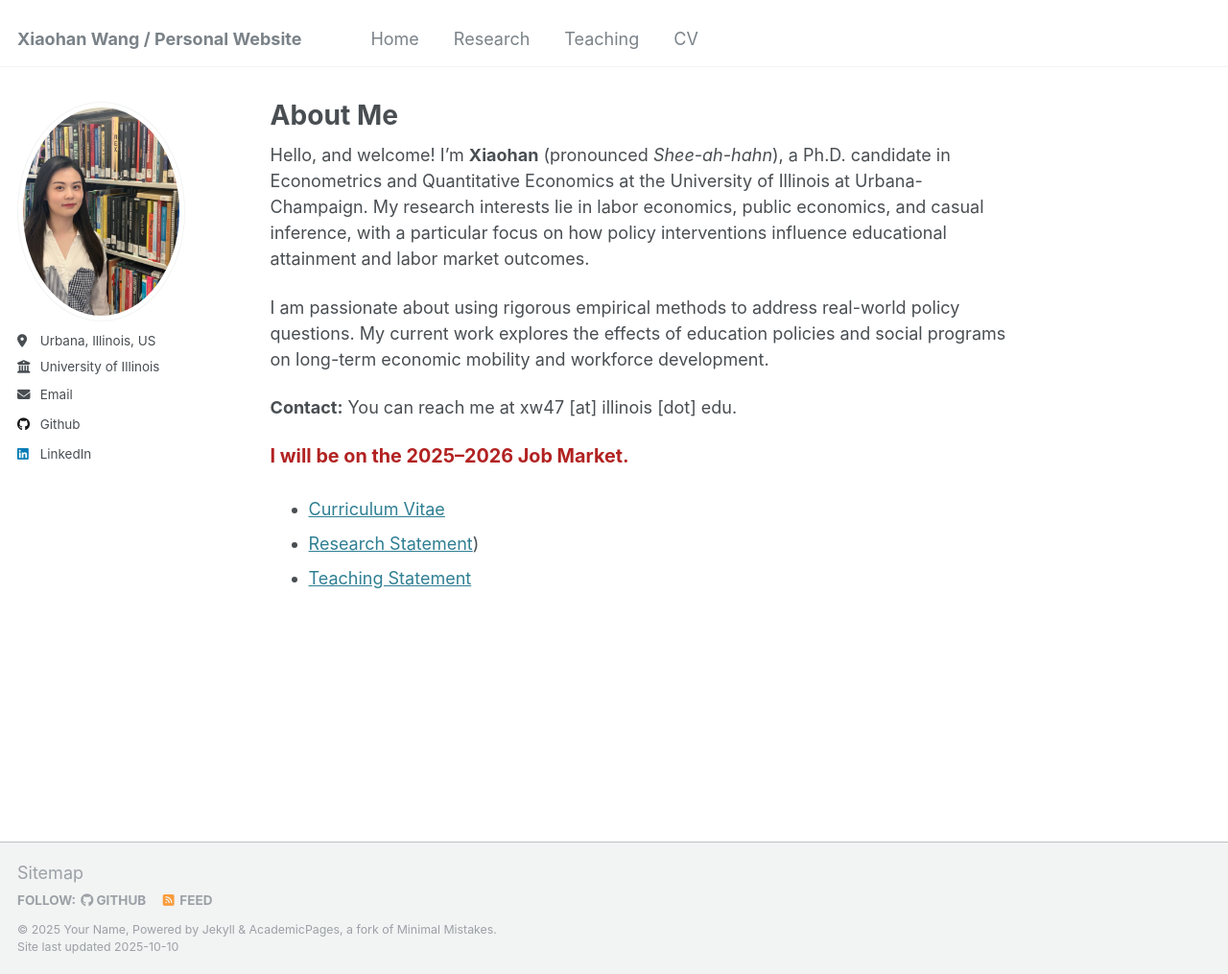
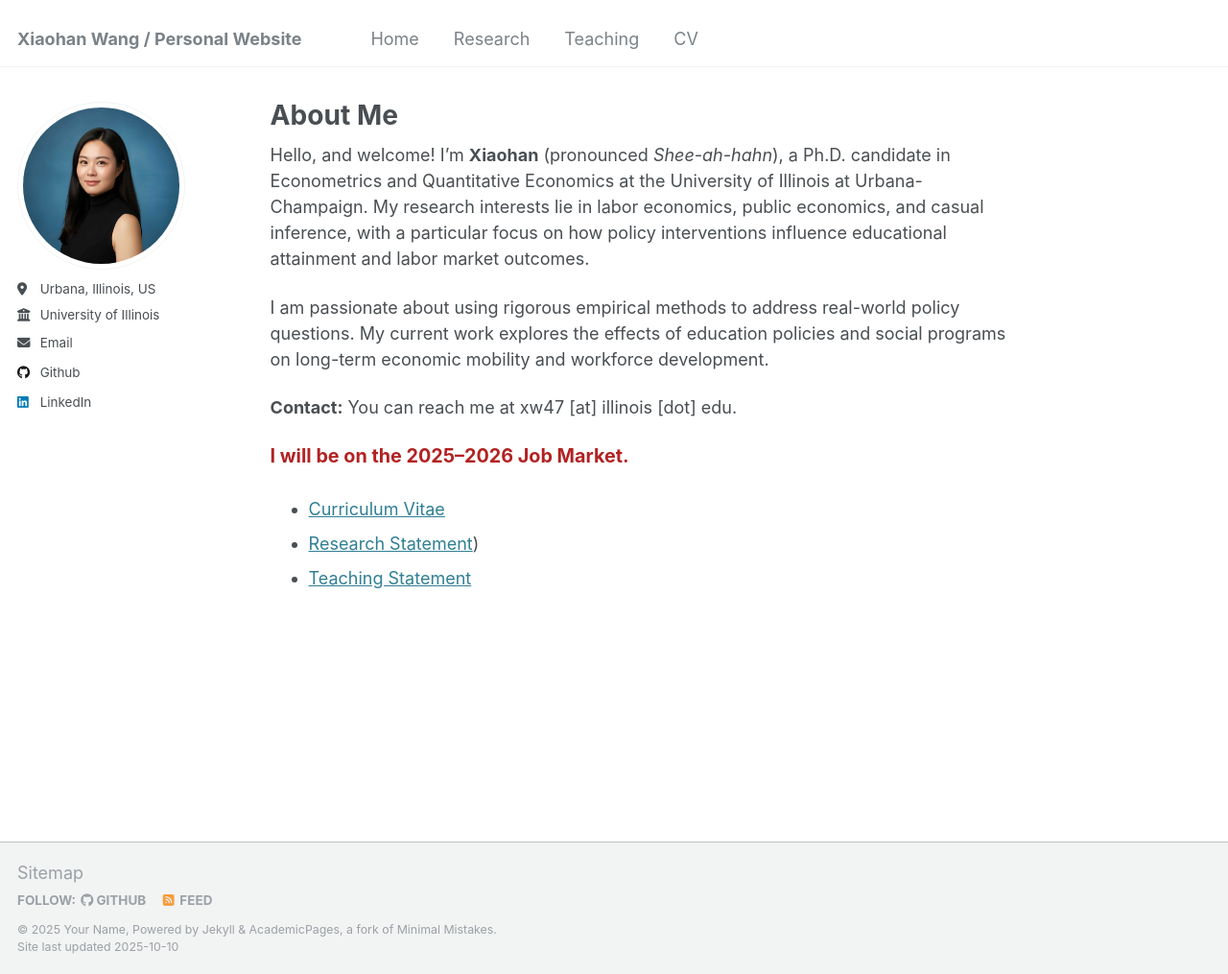
Before and after one commit to xiaohanwang1997/xiaohanwang1997.github.io, a Jekyll site: the page built from _pages/about.md, in a window 1280 px wide and 1015 px high. Shown: the whole window at 96% size. Built offline with Jekyll 4.4.1, drawn with Linux system fonts in a browser that asks for light colours.

Commit message:
Update _config.yml

```diff
--- a/_config.yml
+++ b/_config.yml
@@ -21,7 +21,7 @@ repository               : "academicpages/academicpages.github.io"
 #               Additional customization can be done by editing /_includes/author-profile.html
 author:
   # Biographic information
-  avatar           : "profile.png"
+  avatar           : "headshot1.jpg"
   name             : #"Xiaohan Wang"
   pronounced       : #"Shee-ah-hahn"
   bio              : #"pronouced as "Shee-ah-hahn""
```
